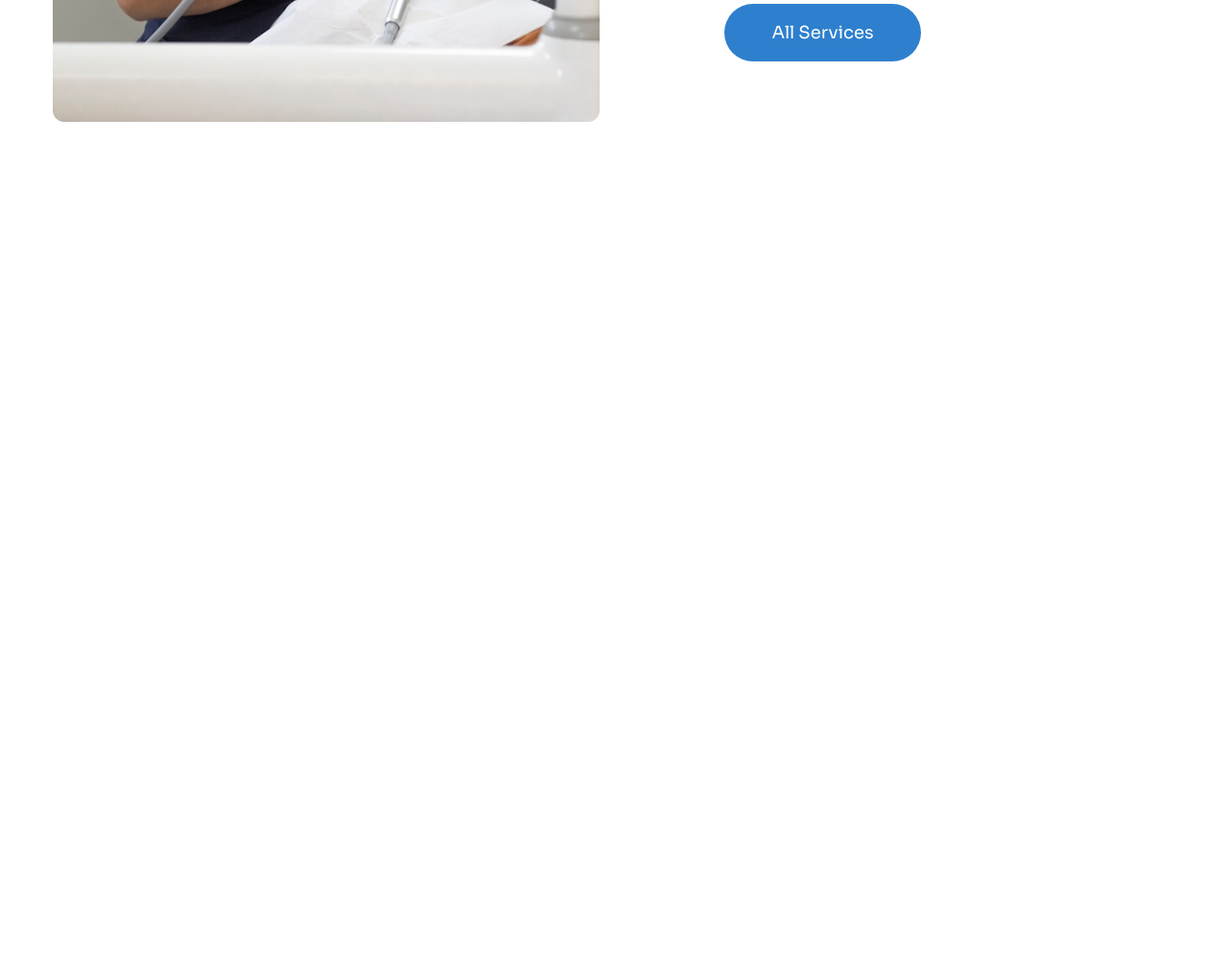
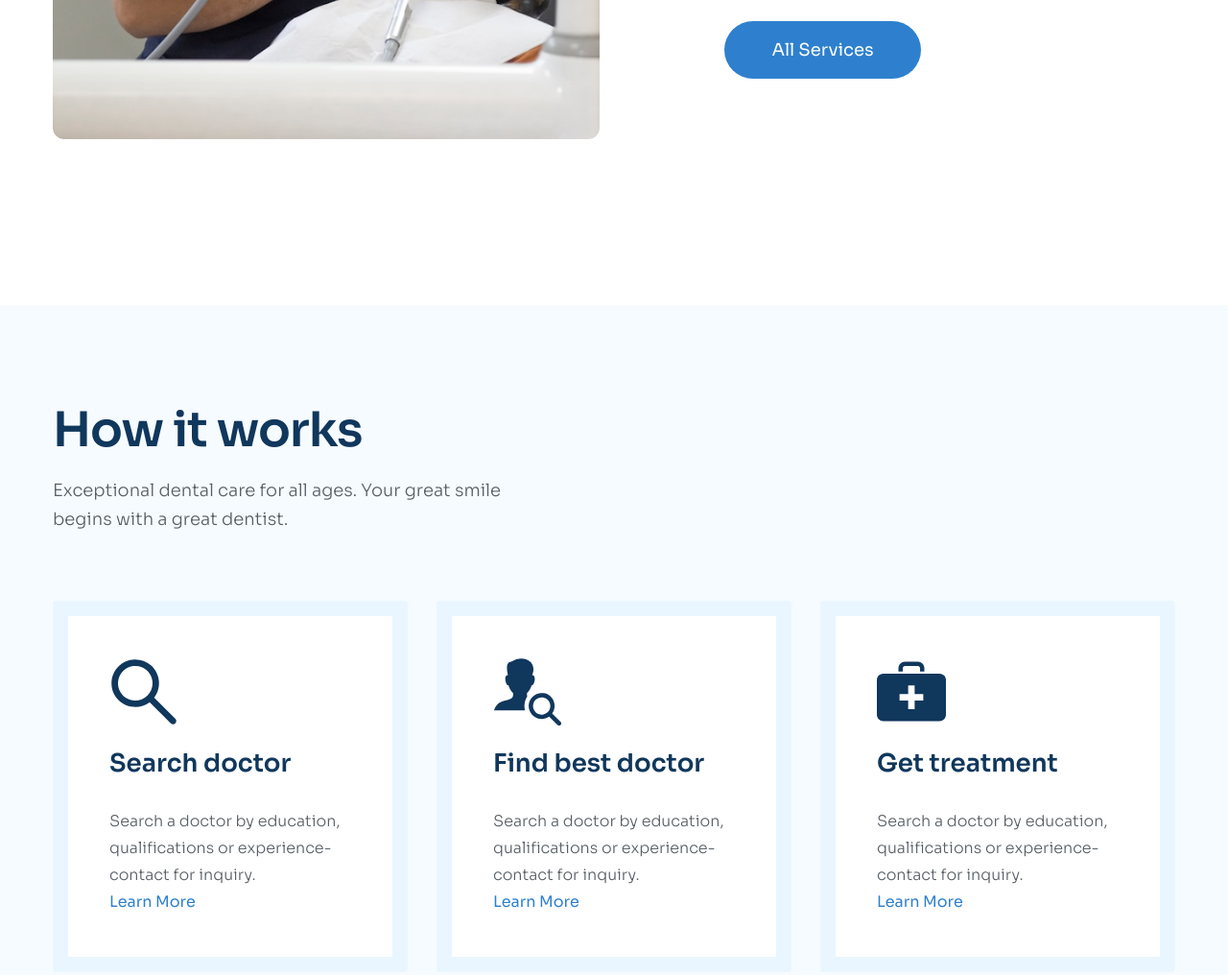
Before and after one commit to pJuan2005/Figma-To-HTML-03, a plain HTML site: page index.html in a window 1280 px wide. Shown: the part 1501-2517 px from the top of the page at 96% size. Before the commit the page ends 1801 px from the top, so only its background shows below. Drawn offline with Linux system fonts and the light colour scheme.

Commit message:
6.code phần work

```diff
--- a/asset/css/style.css
+++ b/asset/css/style.css
@@ -202,7 +202,7 @@ a {
 
 .our-service__desc {
   width: 468px;
-  margin: 0 auto;
+  margin: 18px auto 0;
 }
 
 .our-service__row {
@@ -224,6 +224,7 @@ a {
   width: 470px;
   border-radius: 10px;
   background: #fff;
+  transition: 0.5s;
 }
 
 .our-service-item:hover {
@@ -251,6 +252,7 @@ a {
   background: #eff6fd;
   box-shadow: 0px 8px 16px 0px rgba(0, 0, 0, 0.05);
   margin-right: 19px;
+  transition: 0.5s;
 }
 
 .our-service-item__heading {
@@ -267,7 +269,60 @@ a {
   line-height: 1.75;
 }
 
-.service-btn{
+.service-btn {
   width: 205px;
   margin-top: 75px;
 }
+
+/* ==========================work======================= */
+.work {
+  padding: 100px 0;
+  background-color: #f6fbff;
+}
+
+.work__desc {
+  width: 468px;
+}
+
+.work-list {
+  margin-top: 70px;
+  display: grid;
+  grid-template-columns: repeat(3, 1fr);
+  column-gap: 30px;
+}
+
+.work-item {
+  padding: 43px;
+  border-radius: 4px;
+  background: #fff;
+  border: 16px solid #eaf6ff;
+  transition: 0.25s;
+}
+
+.work-item:hover {
+  border-color: #2e80ce;
+  transform: translateY(-16px);
+}
+
+.work-item__heading {
+  margin-top: 18px;
+  color: #10375c;
+  font-size: 2.6rem;
+  font-weight: 600;
+  line-height: 1.38;
+}
+
+.work-item__desc {
+  margin-top: 28px;
+  color: #575f66;
+  font-size: 1.6rem;
+  font-weight: 300;
+  line-height: 1.75;
+}
+
+.work-item__more {
+  color: #2e80ce;
+  font-size: 1.6rem;
+  font-weight: 400;
+  line-height: 1.75;
+}
--- a/index.html
+++ b/index.html
@@ -151,6 +151,7 @@
     </header>
     <!-- main -->
     <main>
+      <!-- service -->
       <section class="our-service">
         <div class="container">
           <h2 class="our-service__heading section__heading">Our services</h2>
@@ -248,6 +249,36 @@
           </div>
         </div>
       </section>
+      <!-- works -->
+       <section class="work">
+        <div class="container">
+          <h2 class="section__heading">How it works</h2>
+          <p class="section__desc work__desc">Exceptional dental care for all ages. Your great smile begins with a great dentist.</p>
+          <div class="work-list">
+            <!-- work item 1 -->
+            <section class="work-item">
+              <img src="./asset/img/Orion_search.svg" alt="" class="work-item__icon">
+              <h3 class="work-item__heading">Search doctor</h3>
+              <p class="work-item__desc">Search a doctor by education, qualifications or experience-contact for inquiry.</p>
+              <a href="#!" class="work-item__more">Learn More</a>
+            </section>
+            <!-- work item 2 -->
+            <section class="work-item">
+              <img src="./asset/img/Orion_find-user.svg" alt="" class="work-item__icon">
+              <h3 class="work-item__heading">Find best doctor</h3>
+              <p class="work-item__desc">Search a doctor by education, qualifications or experience-contact for inquiry.</p>
+              <a href="#!" class="work-item__more">Learn More</a>
+            </section>
+            <!-- work item 3 -->
+            <section class="work-item">
+              <img src="./asset/img/Orion_first-aid-kit.svg" alt="" class="work-item__icon">
+              <h3 class="work-item__heading">Get treatment</h3>
+              <p class="work-item__desc">Search a doctor by education, qualifications or experience-contact for inquiry.</p>
+              <a href="#!" class="work-item__more">Learn More</a>
+            </section>
+          </div>
+        </div>
+       </section>
     </main>
   </body>
 </html>
```
Also changed, not shown: asset/img/Orion_find-user.svg (added), asset/img/Orion_first-aid-kit.svg (added), asset/img/Orion_search.svg (added).
